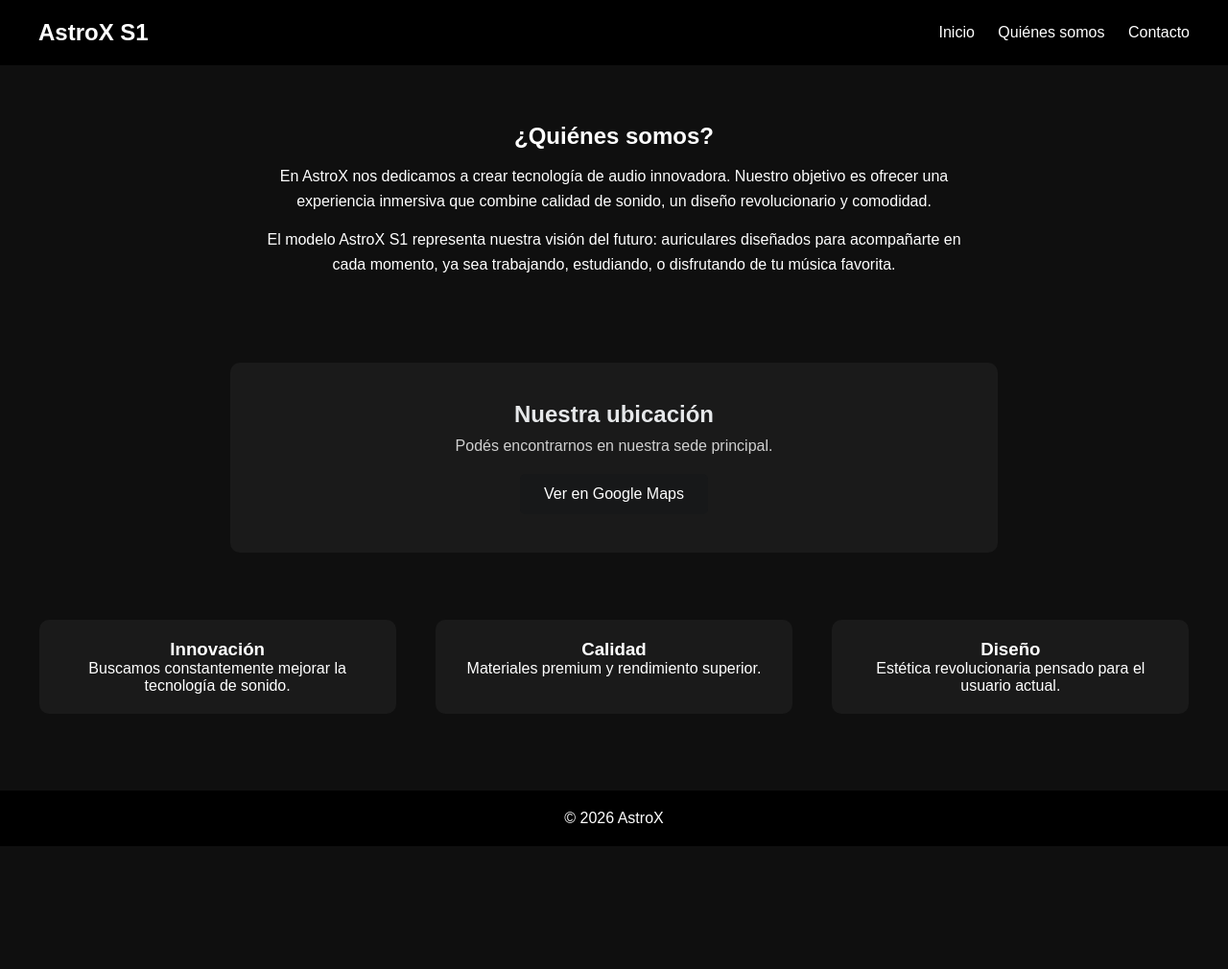
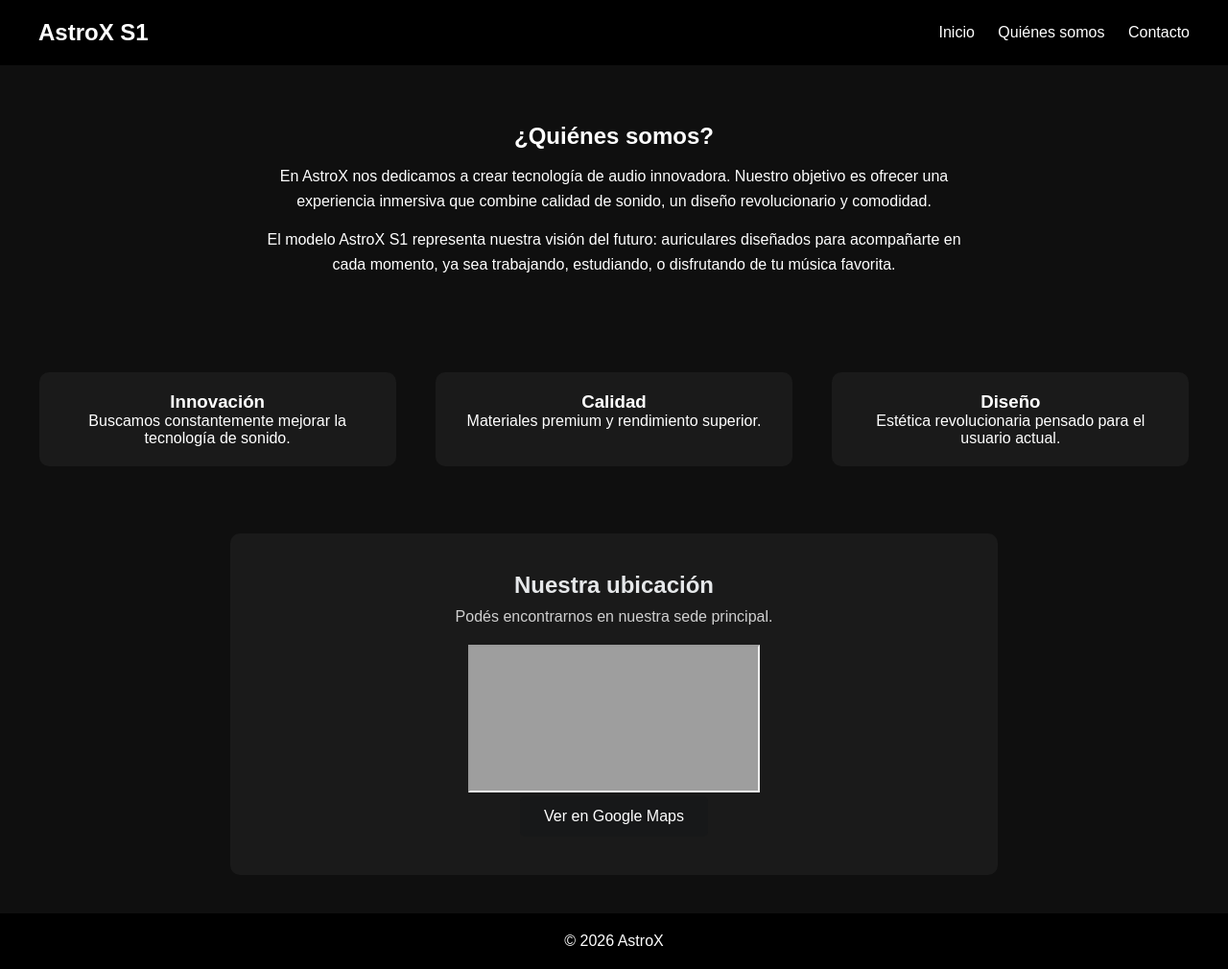
Before and after one commit to 17Luis77/sitioweb, a plain HTML site: page nosotros.html in a window 1280 px wide. Shown: the whole page at 96% size. Before the commit the page ends 882 px from the top, so only its background shows below. Drawn offline with Linux system fonts and the light colour scheme; grey boxes are pictures that could not be loaded.

Commit message:
Update nosotros.html

```diff
--- a/nosotros.html
+++ b/nosotros.html
@@ -35,19 +35,7 @@
         </p>
     </section>
 
-    <section class="ubicacion">
-    <h2>Nuestra ubicación</h2>
-    <p>Podés encontrarnos en nuestra sede principal.</p>
-
-    <a
-        href="https://maps.app.goo.gl/MA4qbUeiShStP8BM9"
-        target="_blank"
-        class="btn-ubicacion">
-        Ver en Google Maps
-    </a>
-</section>
-
-    <section class="valores">
+           <section class="valores">
         <div class="card">
             <h3>Innovación</h3>
             <p>Buscamos constantemente mejorar la tecnología de sonido.</p>
@@ -64,6 +52,27 @@
         </div>
     </section>
 
+    <section class="ubicacion">
+    <h2>Nuestra ubicación</h2>
+    <p>Podés encontrarnos en nuestra sede principal.</p>
+
+    <div class="mapa-ubicacion">
+        <iframe
+            src="https://www.google.com/maps/embed?pb=!1m18!1m12!1m3!1d3284.3674731319397!2d-58.39721161205288!3d-34.59486817414666!2m3!1f0!2f0!3f0!3m2!1i1024!2i768!4f13.1!3m3!1m2!1s0x95bcca963808fcff%3A0xbf03bf276d409804!2sMacStation!5e0!3m2!1ses-419!2sar!4v1782328597256!5m2!1ses-419!2sar"
+            loading="lazy"
+            referrerpolicy="no-referrer-when-downgrade">
+        </iframe>
+    </div>
+
+    <a
+        href="https://maps.app.goo.gl/MA4qbUeiShStP8BM9"
+        target="_blank"
+        rel="noopener noreferrer"
+        class="btn-ubicacion">
+        Ver en Google Maps
+    </a>
+ </section>
+
 </main>
 
 <footer class="footer">
```
